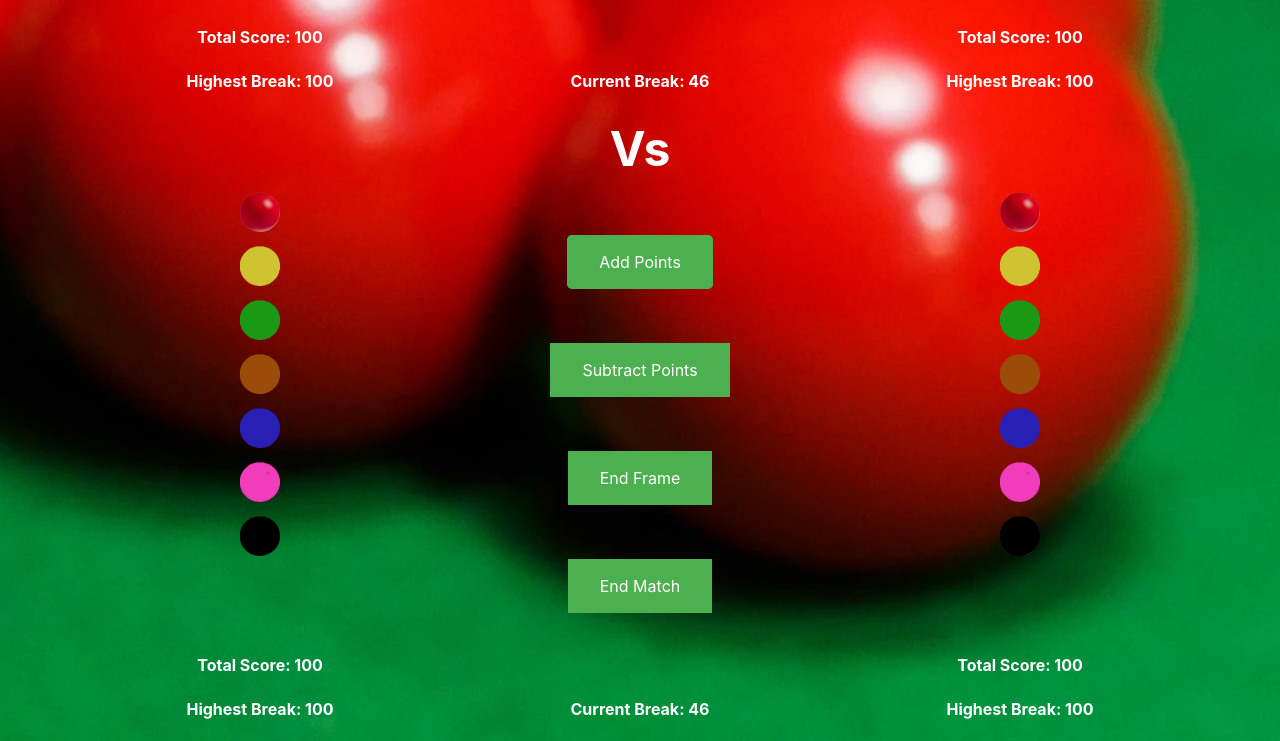
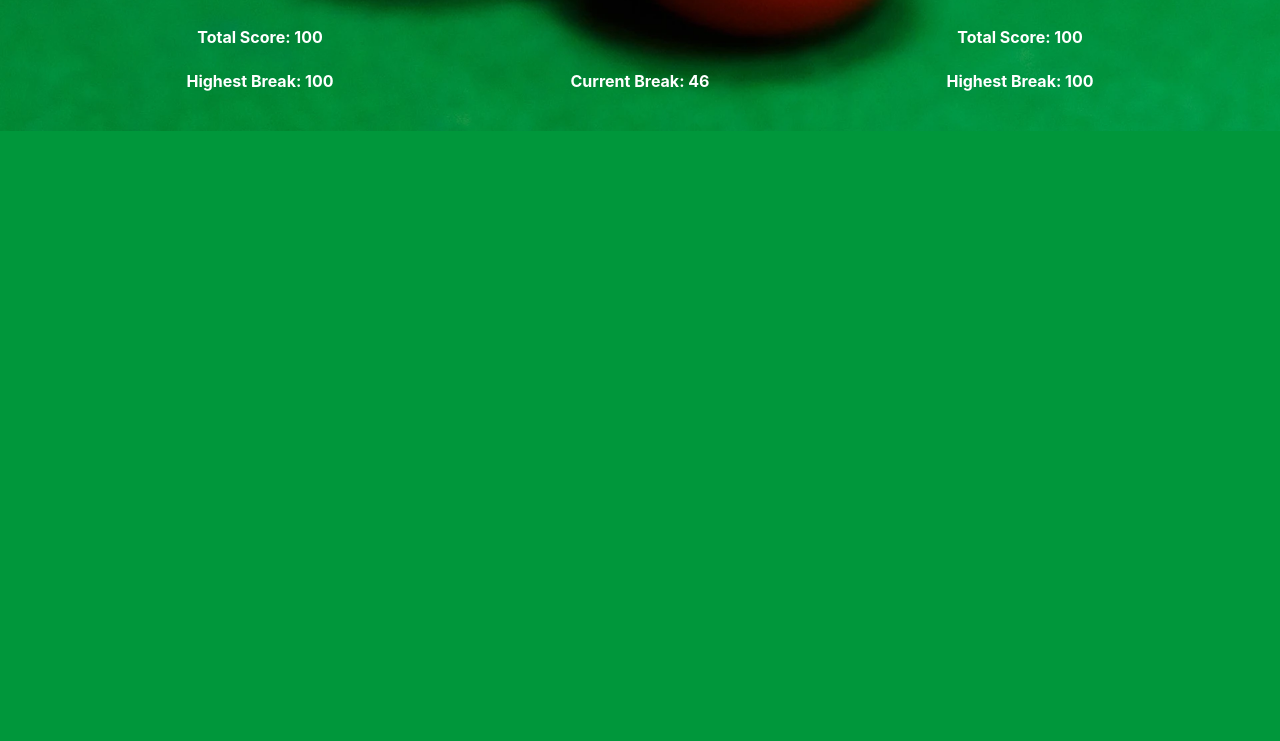
Before and after one commit to TonyD68-code/Snooker-Score-MS2, a plain HTML site: page score.html in a window 1280 px wide. Shown: the part 551-1292 px from the top of the page. After the commit the page ends 800 px from the top, so only its background shows below. Drawn offline with nearby package versions, Linux system fonts and the light colour scheme.

Commit message:
edit: removed unwanted code

```diff
--- a/score.html
+++ b/score.html
@@ -113,133 +113,3 @@
 
 </body>
 </html>
-
-
-
-
-
-
-<!doctype html>
-<html lang="en">
-  <head>
-    <!-- Required meta tags -->
-    <meta charset="utf-8">
-    <meta name="viewport" content="width=device-width, initial-scale=1, shrink-to-fit=no">
-
-    <!-- Bootstrap CSS -->
-    <link rel="stylesheet" href="https://cdn.jsdelivr.net/npm/bootstrap@4.3.1/dist/css/bootstrap.min.css" integrity="sha384-ggOyR0iXCbMQv3Xipma34MD+dH/1fQ784/j6cY/iJTQUOhcWr7x9JvoRxT2MZw1T" crossorigin="anonymous">
-    <!-- Custom CSS -->
-    <link rel="stylesheet" href="assets\css\style.css">
-    <title>Snooker Scoreboad</title>
-  </head>
-  <body>
-<!--make 2 column layout, one for player 1 and one for player 2-->
-<div class="container">
-    <div class="row justify-content-center">
-        <div class="col-sm-4 names text-center" id="player1-Score"></div>
-        <div class="col-sm-4 names text-center">Vs</div>
-        <div class="col-sm-4 names text-center" id="player2-Score"></div>
-      </div>
-</div>
-
-<!-- container for balls and buttons-->
-<div class="container">
-    <div class="row justify-content-center">
-        <div class="col-sm-4 d-flex flex-column align-items-center">
-            <button id="red-ball1" class="btn">
-                <img src="assets\images\red-ball.png" alt="Red Ball" width="40" height="40">
-              </button>
-            <button id="yellow-ball1" class="btn">
-                <img src="assets\images\yellow-ball.png" alt="Yellow Ball" width="40" height="40">
-              </button>
-              <button id="green-ball1" class="btn">
-                <img src="assets\images\green-ball.png" alt="Yellow Ball" width="40" height="40">
-              </button>
-              <button id="brown-ball1" class="btn">
-                <img src="assets\images\brown-ball.png" alt="Yellow Ball" width="40" height="40">
-              </button>
-              <button id="blue-ball1" class="btn">
-                <img src="assets\images\blue-ball.png" alt="Yellow Ball" width="40" height="40">
-              </button>
-              <button id="pink-ball1" class="btn">
-                <img src="assets\images\pink-ball.png" alt="Yellow Ball" width="40" height="40">
-              </button>
-              <button id="black-ball1" class="btn">
-                <img src="assets\images\black-ball.png" alt="Yellow Ball" width="40" height="40">
-              </button>
-        </div>
-        <div class="col-sm-4" text-center>
-            <div class="d-flex justify-content-center">
-                <ul class="list-unstyled text-center">
-                    <li><button id="add-points" class="btn-success btn-lg btn-score">Add Points</button></li>
-                    <li><button id="subtract-points" class="btn-score">Subtract Points</button></li>
-                    <li><button id="end-frame" class="btn-score">End Frame</button></li>
-                    <li><button id="end-match" class="btn-score">End Match</button></li>
-                </ul>
-            </div>
-        </div>
-
-        <div class="col-sm-4 d-flex flex-column align-items-center">
-            <button id="red-ball2" class="btn">
-                <img src="assets\images\red-ball.png" alt="Red Ball" width="40" height="40">
-              </button>
-            <button id="yellow-ball2" class="btn">
-                <img src="assets\images\yellow-ball.png" alt="Yellow Ball" width="40" height="40">
-              </button>
-              <button id="green-ball2" class="btn">
-                <img src="assets\images\green-ball.png" alt="Yellow Ball" width="40" height="40">
-              </button>
-              <button id="brown-ball2" class="btn">
-                <img src="assets\images\brown-ball.png" alt="Yellow Ball" width="40" height="40">
-              </button>
-              <button id="blue-ball2" class="btn">
-                <img src="assets\images\blue-ball.png" alt="Yellow Ball" width="40" height="40">
-              </button>
-              <button id="pink-ball2" class="btn">
-                <img src="assets\images\pink-ball.png" alt="Yellow Ball" width="40" height="40">
-              </button>
-              <button id="black-ball2" class="btn">
-                <img src="assets\images\black-ball.png" alt="Yellow Ball" width="40" height="40">
-              </button>
-        </div>
-
-        <div class="container">
-            <div class="row justify-content-center">
-                <div class="col-sm-4 scores text-center" id="player1-Score">Total Score: 100</div>
-                <div class="col-sm-4 scores text-center"></div>
-                <div class="col-sm-4 scores text-center" id="player2-Score">Total Score: 100</div>
-              </div>
-        </div>
-        <div class="container">
-            <div class="row justify-content-center">
-                <div class="col-sm-4 scores text-center" id="player1-Score">Highest Break: 100</div>
-                <div class="col-sm-4 scores text-center">Current Break: 46</div>
-                <div class="col-sm-4 scores text-center" id="player2-Score">Highest Break: 100</div>
-              </div>
-        </div>
-      </div>
-</div>
-
-
-
-                    <!-- Custom JavaScript -->
-<script src="assets\js\score.js"></script>
-    <!-- jQuery first, then Popper.js, then Bootstrap JS -->
-    <script src="https://code.jquery.com/jquery-3.3.1.slim.min.js" integrity="sha384-q8i/X+965DzO0rT7abK41JStQIAqVgRVzpbzo5smXKp4YfRvH+8abtTE1Pi6jizo" crossorigin="anonymous"></script>
-    <script src="https://cdn.jsdelivr.net/npm/popper.js@1.14.7/dist/umd/popper.min.js" integrity="sha384-UO2eT0CpHqdSJQ6hJty5KVphtPhzWj9WO1clHTMGa3JDZwrnQq4sF86dIHNDz0W1" crossorigin="anonymous"></script>
-    <script src="https://cdn.jsdelivr.net/npm/bootstrap@4.3.1/dist/js/bootstrap.min.js" integrity="sha384-JjSmVgyd0p3pXB1rRibZUAYoIIy6OrQ6VrjIEaFf/nJGzIxFDsf4x0xIM+B07jRM" crossorigin="anonymous"></script>
-
-</body>
-</html>
-
-
-
-
-
-
-
-<div class="container">
-    <div class="row justify-content-center">
-        <div class="col-sm-4 names text-center" id="player1-Score"></div>
-    </div>
-</div>
```
